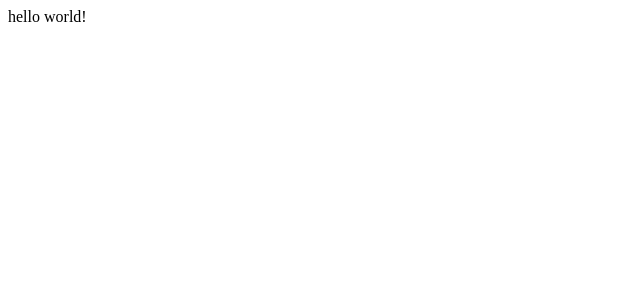
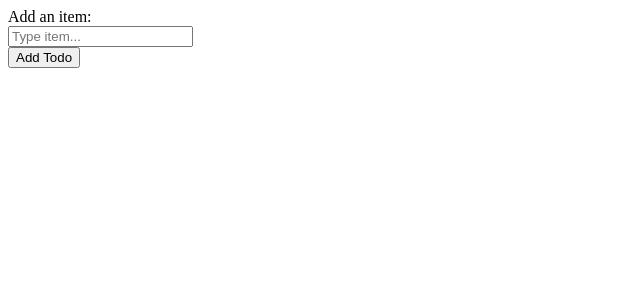
Before and after one commit to dbpatnode/todolist, a React (Create React App) app: page / in a window 1280 px wide. Shown: the top 300 px of the page, without its empty margins (0-640 px from the left). Built offline with nearby package versions, Linux system fonts and the light colour scheme.

Commit message:
created form to add item to do list

```diff
--- a/src/App.js
+++ b/src/App.js
@@ -1,8 +1,27 @@
 import React, { Component } from "react";
 
 class App extends Component {
+  state = {
+    newItem: "",
+    list: [],
+  };
   render() {
-    return <div className="App">hello world!</div>;
+    return (
+      <div className="App">
+        <div>
+          Add an item:
+          <br />
+          <input
+            type="text"
+            placeholder="Type item..."
+            value={this.state.newItem}
+            onChange={(e) => this.updateInput("newItem", e.target.value)}
+          />
+          <br />
+          <button onClick={() => this.addItem()}>Add Todo</button>
+        </div>
+      </div>
+    );
   }
 }
 
```
Also changed, not shown: 1 other file (tests, documents, lock files or other folders).
